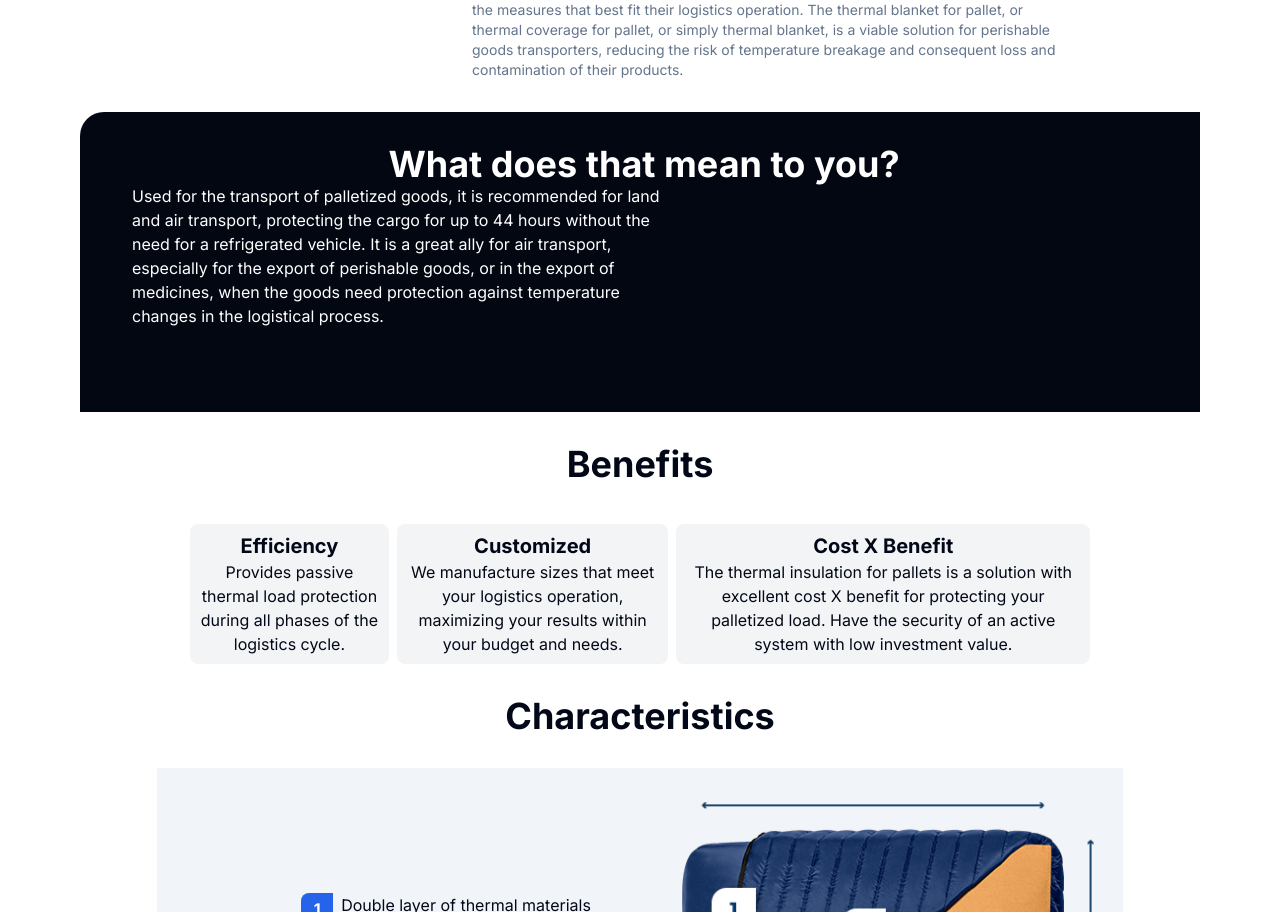
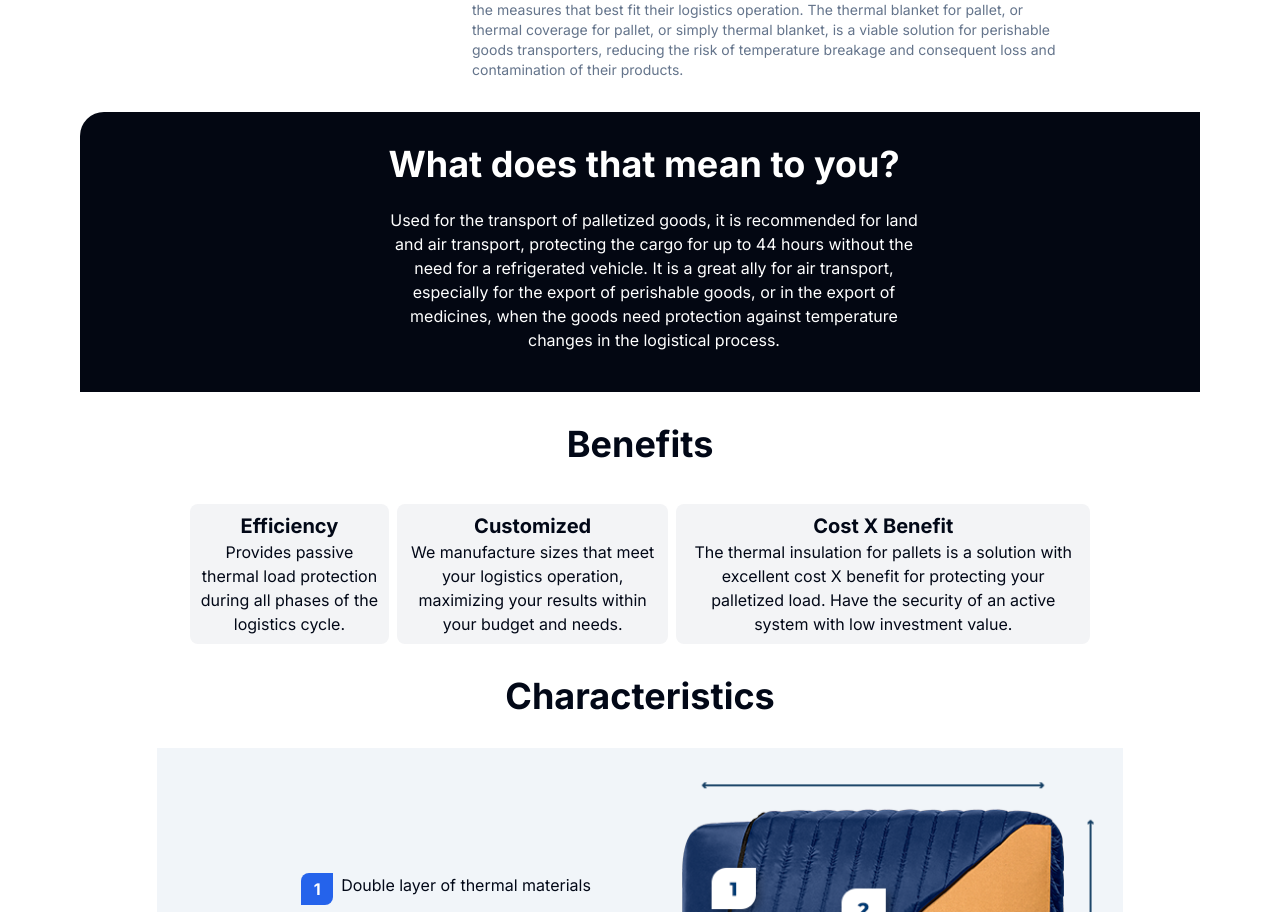
Before and after one commit to MAGJR/gs, a Next.js app: page /en/product/product2 in a window 1280 px wide. Shown: the part 792-1704 px from the top of the page. Built offline with nearby package versions, Linux system fonts and the light colour scheme.

Commit message:
fix: component card

```diff
--- a/src/app/components/card.tsx
+++ b/src/app/components/card.tsx
@@ -9,9 +9,9 @@ export default function CardComponent ({items}: CardProps) {
     return (
         <div >
                     {items.mainHome.map((item) => (
-                        <div key={item.title} className="bg-gray-950 pt-8 w-[1120px] h-[300px] rounded-tl-3xl text-white flex">
+                        <div key={item.title} className="bg-gray-950 pt-8 w-[1120px]  rounded-tl-3xl text-white flex items-center justify-center p-6 flex-col">
                         <div className="flex items-center justify-center w-1/2 text-center ml-2" >
-                            <h1 className="text-3xl md:text-4xl font-bold ">{item.title}</h1>
+                            <h1 className="text-3xl md:text-4xl font-bold mb-6">{item.title}</h1>
                         </div>
                         <div className="ml-7 w-1/2 ">
                         <p>{item.description}</p>
@@ -28,14 +28,14 @@ export default function CardComponent ({items}: CardProps) {
 // TODO: Arrumar esse trem texto centralizado
 export function CardComponentCapaTermica ({items}: CardProps) {
     return (
-        <div className="px-4">
+        <div className="px-4 flex justify-center items-center">
                     {items.productCapaTermica.map((item) => (
-                        <div key={item.title} className="bg-gray-950 pt-8 w-[1120px] h-[300px] rounded-tl-3xl text-white  p-6">
-                        <div className="  justify-center items-center text-center ml-2" >
-                            <h1 className="text-3xl md:text-4xl font-bold ">{item.title}</h1>
+                        <div key={item.title} className="bg-gray-950 pt-8 w-[1120px]  rounded-tl-3xl text-white flex items-center justify-center p-6 flex-col">
+                        <div className="text-center ml-2" >
+                            <h1 className="text-3xl md:text-4xl font-bold mb-6">{item.title}</h1>
                         </div>
-                        <div className="ml-7 w-1/2 ">
-                        <p>{item.description}</p>
+                        <div className="ml-7 w-1/2 text-center">
+                        <p className="text-center">{item.description}</p>
 
                         <p className="mt-4">{item.subdescription}</p>
                         </div>
@@ -50,9 +50,9 @@ export function CardComponentLonaTermica ({items}: CardProps) {
     return (
         <div className="px-4">
                     {items.productCapaTermica.map((item) => (
-                        <div key={item.title} className="bg-gray-950 pt-8 w-[1120px] h-[300px] rounded-tl-3xl text-white flex p-6">
+                        <div key={item.title} className="bg-gray-950 pt-8 w-[1120px]  rounded-tl-3xl text-white flex items-center justify-center p-6 flex-col">
                         <div className="flex items-center justify-center w-1/2 text-center ml-2" >
-                            <h1 className="text-3xl md:text-4xl font-bold ">{item.title}</h1>
+                            <h1 className="text-3xl md:text-4xl font-bold mb-6">{item.title}</h1>
                         </div>
                         <div className="ml-7 w-1/2 ">
                         <p>{item.description}</p>
@@ -70,9 +70,9 @@ export function CardComponentBolsaTermica ({items}: CardProps) {
     return (
         <div className="px-4">
                     {items.productBolsaTermica.map((item) => (
-                        <div key={item.title} className="bg-gray-950 pt-8 w-[1120px] h-[300px] rounded-tl-3xl text-white flex p-6">
+                        <div key={item.title} className="bg-gray-950 pt-8 w-[1120px]  rounded-tl-3xl text-white flex items-center justify-center p-6 flex-col">
                         <div className="flex items-center justify-center w-1/2 text-center ml-2" >
-                            <h1 className="text-3xl md:text-4xl font-bold ">{item.title}</h1>
+                            <h1 className="text-3xl md:text-4xl font-bold mb-6">{item.title}</h1>
                         </div>
                         <div className="ml-7 w-1/2 ">
                         <p>{item.description}</p>
@@ -90,9 +90,9 @@ export function CardComponentBiPartida ({items}: CardProps) {
     return (
         <div className="px-4">
                     {items.productBiPartida.map((item) => (
-                        <div key={item.title} className="bg-gray-950 pt-8 w-[1120px] h-[300px] rounded-tl-3xl text-white flex p-6">
+                        <div key={item.title} className="bg-gray-950 pt-8 w-[1120px]  rounded-tl-3xl text-white flex items-center justify-center p-6 flex-col">
                         <div className="flex items-center justify-center w-1/2 text-center ml-2" >
-                            <h1 className="text-3xl md:text-4xl font-bold ">{item.title}</h1>
+                            <h1 className="text-3xl md:text-4xl font-bold mb-6">{item.title}</h1>
                         </div>
                         <div className="ml-7 w-1/2 ">
                         <p>{item.description}</p>
@@ -111,9 +111,9 @@ export function CardComponentDivisoriaTermica ({items}: CardProps) {
     return (
         <div className="px-4">
                     {items.productDivisoriaTermica.map((item) => (
-                        <div key={item.title} className="bg-gray-950 pt-8 w-[1120px] h-[300px] rounded-tl-3xl text-white flex p-6">
+                        <div key={item.title} className="bg-gray-950 pt-8 w-[1120px]  rounded-tl-3xl text-white flex items-center justify-center p-6 flex-col">
                         <div className="flex items-center justify-center w-1/2 text-center ml-2" >
-                            <h1 className="text-3xl md:text-4xl font-bold ">{item.title}</h1>
+                            <h1 className="text-3xl md:text-4xl font-bold mb-6">{item.title}</h1>
                         </div>
                         <div className="ml-7 w-1/2 ">
                         <p>{item.description}</p>
@@ -131,9 +131,9 @@ export function CardComponentDivisoriaCortina ({items}: CardProps) {
     return (
         <div className="px-4">
                     {items.productDivisoriaCortina.map((item) => (
-                        <div key={item.title} className="bg-gray-950 pt-8 w-[1120px] h-[300px] rounded-tl-3xl text-white flex p-6">
+                        <div key={item.title} className="bg-gray-950 pt-8 w-[1120px]  rounded-tl-3xl text-white flex items-center justify-center p-6 flex-col">
                         <div className="flex items-center justify-center w-1/2 text-center ml-2" >
-                            <h1 className="text-3xl md:text-4xl font-bold ">{item.title}</h1>
+                            <h1 className="text-3xl md:text-4xl font-bold mb-6">{item.title}</h1>
                         </div>
                         <div className="ml-7 w-1/2 ">
                         <p>{item.description}</p>
@@ -151,9 +151,9 @@ export function CardComponentGancheira ({items}: CardProps) {
     return (
         <div className="px-4">
                     {items.productGancheira.map((item) => (
-                        <div key={item.title} className="bg-gray-950 pt-8 w-[1120px] h-[300px] rounded-tl-3xl text-white flex p-6">
+                        <div key={item.title} className="bg-gray-950 pt-8 w-[1120px]  rounded-tl-3xl text-white flex items-center justify-center p-6 flex-col">
                         <div className="flex items-center justify-center w-1/2 text-center ml-2" >
-                            <h1 className="text-3xl md:text-4xl font-bold ">{item.title}</h1>
+                            <h1 className="text-3xl md:text-4xl font-bold mb-6">{item.title}</h1>
                         </div>
                         <div className="ml-7 w-1/2 ">
                         <p>{item.description}</p>
@@ -171,9 +171,9 @@ export function CardComponentPrateleira ({items}: CardProps) {
     return (
         <div className="px-4">
                     {items.productPrateleira.map((item) => (
-                        <div key={item.title} className="bg-gray-950 pt-8 w-[1120px] h-[300px] rounded-tl-3xl text-white flex p-6">
+                        <div key={item.title} className="bg-gray-950 pt-8 w-[1120px]  rounded-tl-3xl text-white flex items-center justify-center p-6 flex-col">
                         <div className="flex items-center justify-center w-1/2 text-center ml-2" >
-                            <h1 className="text-3xl md:text-4xl font-bold ">{item.title}</h1>
+                            <h1 className="text-3xl md:text-4xl font-bold mb-6">{item.title}</h1>
                         </div>
                         <div className="ml-7 w-1/2 ">
                         <p>{item.description}</p>
```
